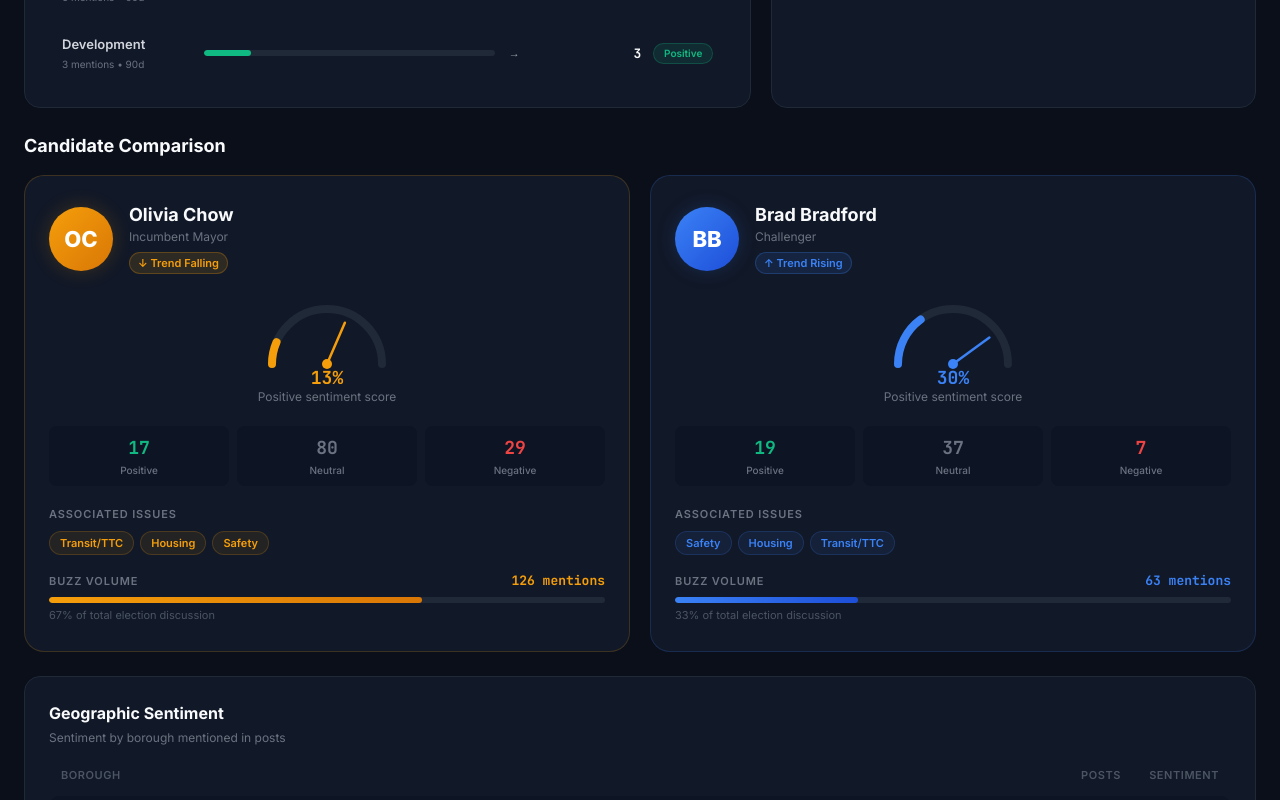
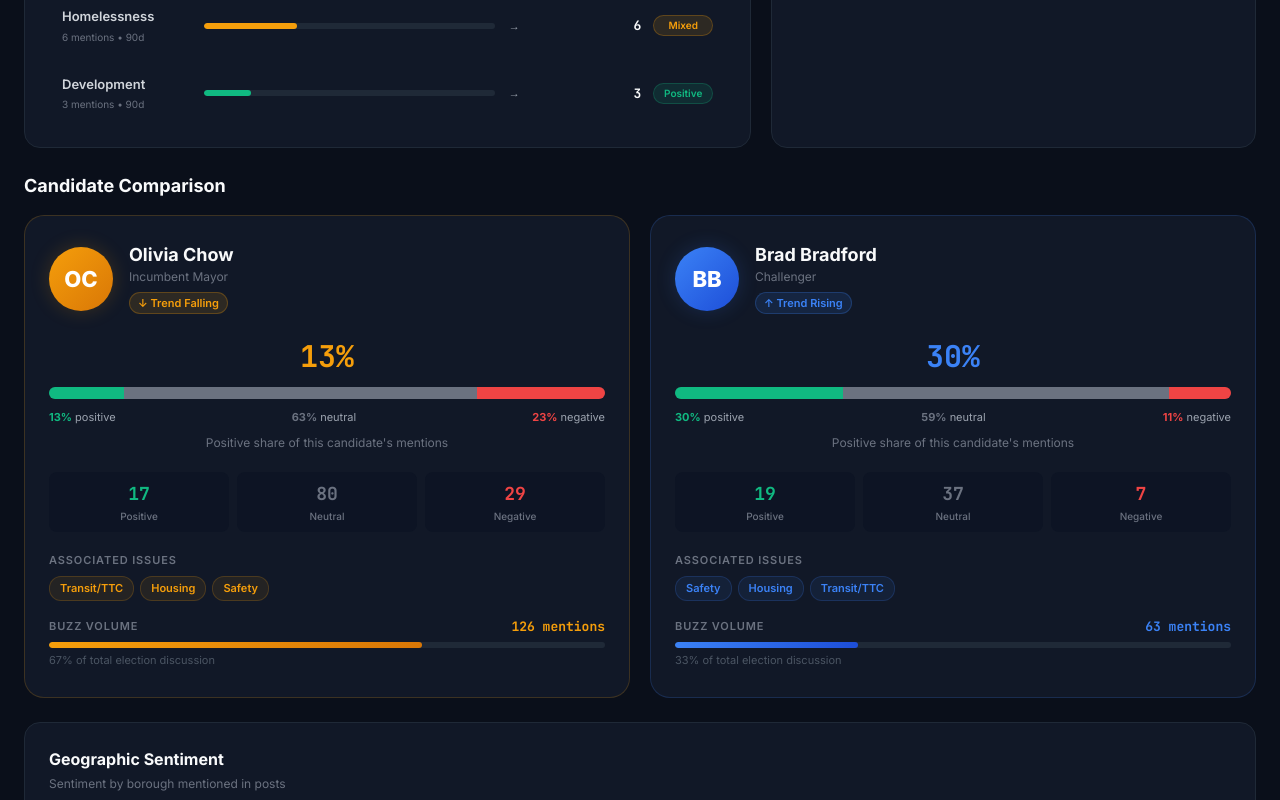
Before and after one commit to sashbot85/toronto-pulse, a Next.js app: page / in a window 1280 px wide. Shown: the part 1580-2380 px from the top of the page. Built offline with nearby package versions, Linux system fonts and the light colour scheme.

Commit message:
Clarify overall tone and candidate sentiment UI

```diff
--- a/src/components/CandidateCards.tsx
+++ b/src/components/CandidateCards.tsx
@@ -7,78 +7,32 @@ interface CandidateCardsProps {
   loading: boolean;
 }
 
-function GaugeChart({ score, color }: { score: number; color: string }) {
-  const clampedScore = Math.max(0, Math.min(100, score));
-  const angle = (clampedScore / 100) * 180 - 90; // -90 to +90 degrees
-  const cx = 80;
-  const cy = 70;
-  const r = 55;
-
-  // Arc path
-  const startAngle = -180;
-  const endAngle = 0;
-  const startRad = (startAngle * Math.PI) / 180;
-  const endRad = (endAngle * Math.PI) / 180;
-  const x1 = cx + r * Math.cos(startRad);
-  const y1 = cy + r * Math.sin(startRad);
-  const x2 = cx + r * Math.cos(endRad);
-  const y2 = cy + r * Math.sin(endRad);
-
-  // Needle
-  const needleRad = (angle * Math.PI) / 180;
-  const needleX = cx + (r - 10) * Math.cos(needleRad);
-  const needleY = cy + (r - 10) * Math.sin(needleRad);
+function SentimentMixBar({ positive, neutral, negative }: { positive: number; neutral: number; negative: number }) {
+  const total = positive + neutral + negative;
+  const positivePct = total > 0 ? (positive / total) * 100 : 0;
+  const neutralPct = total > 0 ? (neutral / total) * 100 : 0;
+  const negativePct = total > 0 ? (negative / total) * 100 : 0;
 
   return (
-    <svg width="160" height="90" viewBox="0 0 160 90">
-      {/* Background arc */}
-      <path
-        d={`M ${x1} ${y1} A ${r} ${r} 0 0 1 ${x2} ${y2}`}
-        fill="none"
-        stroke="#1f2937"
-        strokeWidth="8"
-        strokeLinecap="round"
-      />
-      {/* Colored arc (filled portion) */}
-      {clampedScore > 0 && (() => {
-        const fillEnd = (((clampedScore / 100) * 180) - 180) * Math.PI / 180;
-        const fX = cx + r * Math.cos(fillEnd);
-        const fY = cy + r * Math.sin(fillEnd);
-        const largeArc = clampedScore > 50 ? 1 : 0;
-        return (
-          <path
-            d={`M ${x1} ${y1} A ${r} ${r} 0 ${largeArc} 1 ${fX} ${fY}`}
-            fill="none"
-            stroke={color}
-            strokeWidth="8"
-            strokeLinecap="round"
-          />
-        );
-      })()}
-      {/* Needle */}
-      <line
-        x1={cx}
-        y1={cy}
-        x2={needleX}
-        y2={needleY}
-        stroke={color}
-        strokeWidth="2.5"
-        strokeLinecap="round"
-      />
-      <circle cx={cx} cy={cy} r="5" fill={color} />
-      {/* Score label */}
-      <text
-        x={cx}
-        y={cy + 20}
-        textAnchor="middle"
-        fill={color}
-        fontSize="18"
-        fontWeight="700"
-        fontFamily="JetBrains Mono, monospace"
-      >
-        {score}%
-      </text>
-    </svg>
+    <div>
+      <div style={{
+        height: '12px',
+        background: '#1f2937',
+        borderRadius: '999px',
+        overflow: 'hidden',
+        display: 'flex',
+        marginBottom: '10px',
+      }}>
+        <div style={{ width: `${positivePct}%`, background: '#10b981' }} />
+        <div style={{ width: `${neutralPct}%`, background: '#6b7280' }} />
+        <div style={{ width: `${negativePct}%`, background: '#ef4444' }} />
+      </div>
+      <div style={{ display: 'flex', justifyContent: 'space-between', gap: '8px', fontSize: '11px', color: '#9ca3af' }}>
+        <span><span style={{ color: '#10b981', fontWeight: 700 }}>{Math.round(positivePct)}%</span> positive</span>
+        <span><span style={{ color: '#6b7280', fontWeight: 700 }}>{Math.round(neutralPct)}%</span> neutral</span>
+        <span><span style={{ color: '#ef4444', fontWeight: 700 }}>{Math.round(negativePct)}%</span> negative</span>
+      </div>
+    </div>
   );
 }
 
@@ -154,17 +108,24 @@ function CandidateCard({
         </div>
       </div>
 
-      {/* Gauge */}
+      {/* Sentiment share */}
       {loading ? (
         <div className="skeleton" style={{ height: '90px', borderRadius: '12px', marginBottom: '16px' }} />
       ) : (
-        <div style={{ display: 'flex', justifyContent: 'center', marginBottom: '4px' }}>
-          <GaugeChart score={sentiment?.score || 0} color={color} />
+        <div style={{ marginBottom: '8px' }}>
+          <div className="font-mono-num" style={{ fontSize: '30px', fontWeight: 800, color, textAlign: 'center', marginBottom: '8px' }}>
+            {sentiment?.score || 0}%
+          </div>
+          <SentimentMixBar
+            positive={sentiment?.positive || 0}
+            neutral={sentiment?.neutral || 0}
+            negative={sentiment?.negative || 0}
+          />
         </div>
       )}
 
       <div style={{ textAlign: 'center', fontSize: '12px', color: '#6b7280', marginBottom: '20px' }}>
-        Positive sentiment score
+        Positive share of this candidate's mentions
       </div>
 
       {/* Stats row */}
--- a/src/components/KPIStrip.tsx
+++ b/src/components/KPIStrip.tsx
@@ -67,6 +67,7 @@ function DominantSentimentCard({ sentiment, loading }: { sentiment: SentimentDat
   let label = 'Mixed';
   let color = '#6b7280';
   let bg = 'rgba(107, 114, 128, 0.1)';
+  let subtitle = 'Overall tone across both candidates';
 
   if (sentiment) {
     const chowScore = sentiment.chowSentiment.score;
@@ -82,6 +83,8 @@ function DominantSentimentCard({ sentiment, loading }: { sentiment: SentimentDat
       color = '#ef4444';
       bg = 'rgba(239, 68, 68, 0.1)';
     }
+
+    subtitle = `Average positive-share across Chow and Bradford mentions: ${Math.round(avgScore)}%`;
   }
 
   return (
@@ -97,7 +100,7 @@ function DominantSentimentCard({ sentiment, loading }: { sentiment: SentimentDat
       }}
     >
       <div style={{ fontSize: '11px', color: '#6b7280', textTransform: 'uppercase', letterSpacing: '0.08em', fontWeight: 600, marginBottom: '8px' }}>
-        Dominant Sentiment
+        Overall Tone
       </div>
       {loading ? (
         <div className="skeleton" style={{ height: '36px', width: '70%' }} />
@@ -119,6 +122,11 @@ function DominantSentimentCard({ sentiment, loading }: { sentiment: SentimentDat
           <span style={{ fontSize: '20px', fontWeight: 700, color, fontFamily: 'JetBrains Mono, monospace' }}>
             {label}
           </span>
+        </div>
+      )}
+      {!loading && (
+        <div style={{ fontSize: '12px', color: '#6b7280', marginTop: '10px' }}>
+          {subtitle}
         </div>
       )}
     </div>
```
